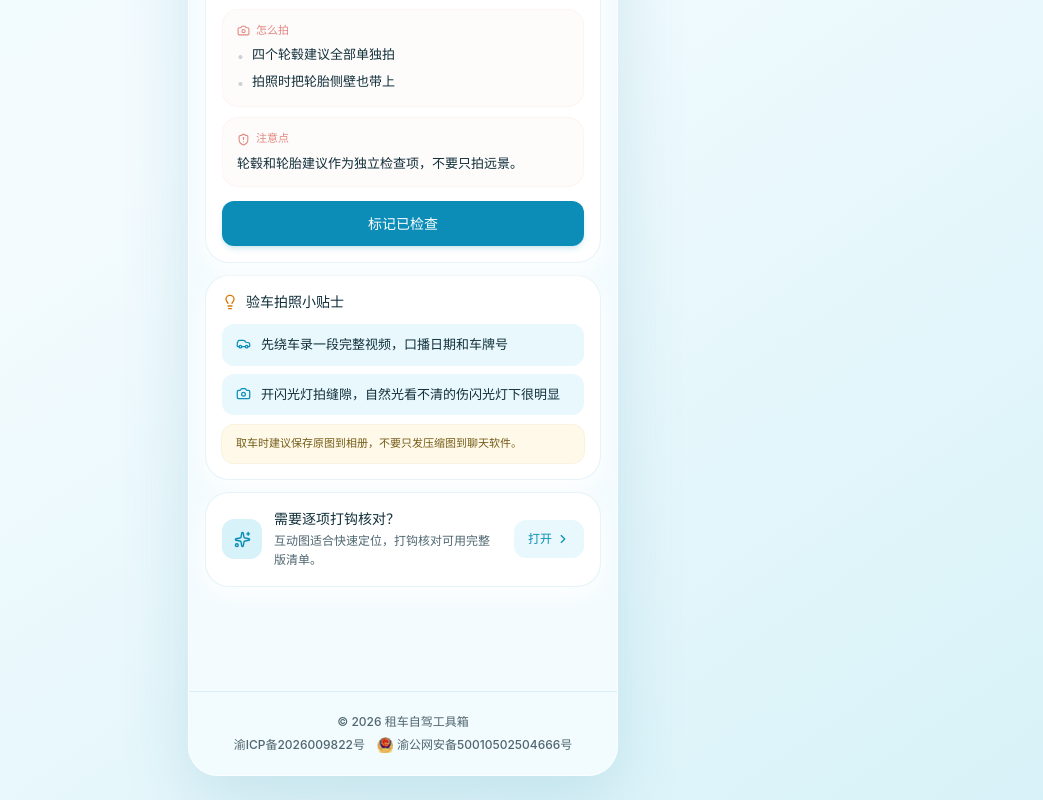
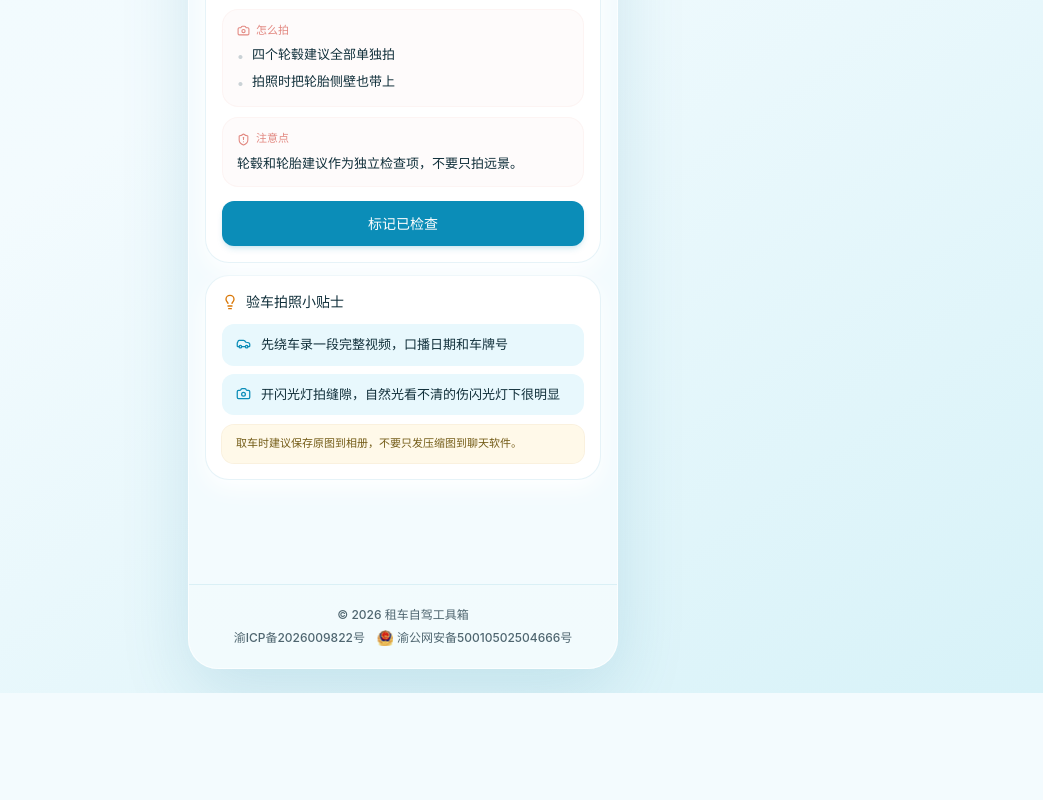
Before and after one commit to yu5539526-jpg/rental-drive-toolbox, a React (Vite) app: page /#/car-inspection-map in a window 1280 px wide. Shown: the part 936-1736 px from the top of the page, without its empty margins (237-1280 px from the left). After the commit the page ends 1629 px from the top, so only its background shows below. Built offline with nearby package versions, Linux system fonts and the light colour scheme.

Commit message:
版本更新：移除逐项打钩检查入口

```diff
--- a/src/pages/CarInspectionMap.jsx
+++ b/src/pages/CarInspectionMap.jsx
@@ -1,6 +1,5 @@
-import { Camera, Car, ChevronDown, ChevronRight, ChevronUp, Lightbulb, ShieldCheck, Sparkles } from 'lucide-react';
+import { Camera, Car, ChevronDown, ChevronUp, Lightbulb, ShieldCheck } from 'lucide-react';
 import { useCallback, useEffect, useMemo, useState } from 'react';
-import { Link } from 'react-router-dom';
 import TopBar from '../components/TopBar.jsx';
 import { CarInspectionImageMap, CarViewTabs, HotspotDetailCard } from '../components/CarInspection/index.js';
 import { primaryZonesByView } from '../data/vehicleInspectionZones.js';
@@ -446,7 +445,7 @@ export default function CarInspectionMap() {
         </div>
 
         {/* 拍照小贴士 */}
-        <section className="mt-3 rounded-[24px] border border-pine/10 bg-card p-4 shadow-card">
+        <section className="mt-3 mb-4 rounded-[24px] border border-pine/10 bg-card p-4 shadow-card">
           <div className="flex items-center gap-2 mb-3">
             <Lightbulb size={16} className="text-[#D97706]" />
             <h3 className="text-sm font-bold text-ink">验车拍照小贴士</h3>
@@ -464,26 +463,6 @@ export default function CarInspectionMap() {
           </p>
         </section>
 
-        {/* 完整清单入口 */}
-        <div className="mt-3 mb-4 rounded-[24px] border border-pine/10 bg-card p-4 shadow-card">
-          <div className="flex items-center gap-3">
-            <span className="grid h-10 w-10 shrink-0 place-items-center rounded-xl bg-mint text-pine">
-              <Sparkles size={17} />
-            </span>
-            <div className="min-w-0 flex-1">
-              <p className="text-sm font-bold text-ink">需要逐项打钩核对？</p>
-              <p className="mt-0.5 text-[12px] text-muted leading-relaxed">
-                互动图适合快速定位，打钩核对可用完整版清单。
-              </p>
-            </div>
-            <Link
-              to="/checklist"
-              className="shrink-0 inline-flex items-center gap-1 rounded-xl bg-aquaCard px-3.5 py-2.5 text-[12px] font-bold text-pine hover:bg-mint/60 transition-colors"
-            >
-              打开<ChevronRight size={14} />
-            </Link>
-          </div>
-        </div>
       </section>
     </main>
   );
--- a/src/pages/EntryHome.jsx
+++ b/src/pages/EntryHome.jsx
@@ -97,15 +97,10 @@ export default function EntryHome() {
 
         <div className="relative">
           {/* 顶部徽章行 */}
-          <div className="flex items-center justify-between">
+          <div className="flex items-center">
             <div className="inline-flex min-h-8 items-center gap-1.5 rounded-full bg-white/25 px-3 text-xs font-bold text-white shadow-[0_8px_20px_rgba(5,86,118,0.12)] ring-1 ring-white/30 backdrop-blur-md">
               <Sparkles size={14} className="text-white" />
               pYuY
-            </div>
-            <div className="flex items-center gap-1.5" aria-hidden="true">
-              <span className="h-1.5 w-1.5 rounded-full bg-white/45" />
-              <span className="h-1.5 w-5 rounded-full bg-white/80" />
-              <span className="h-1.5 w-1.5 rounded-full bg-white/45" />
             </div>
           </div>
 
@@ -145,7 +140,7 @@ export default function EntryHome() {
           </div>
 
           {/* 两个入口按钮 — 放大尺寸填充空白 */}
-          <section className="mt-5 grid gap-4">
+          <section className="mt-20 grid gap-4">
             {entryActions.map((action, index) => (
               <EntryAction key={action.to} {...action} index={index} />
             ))}
```
